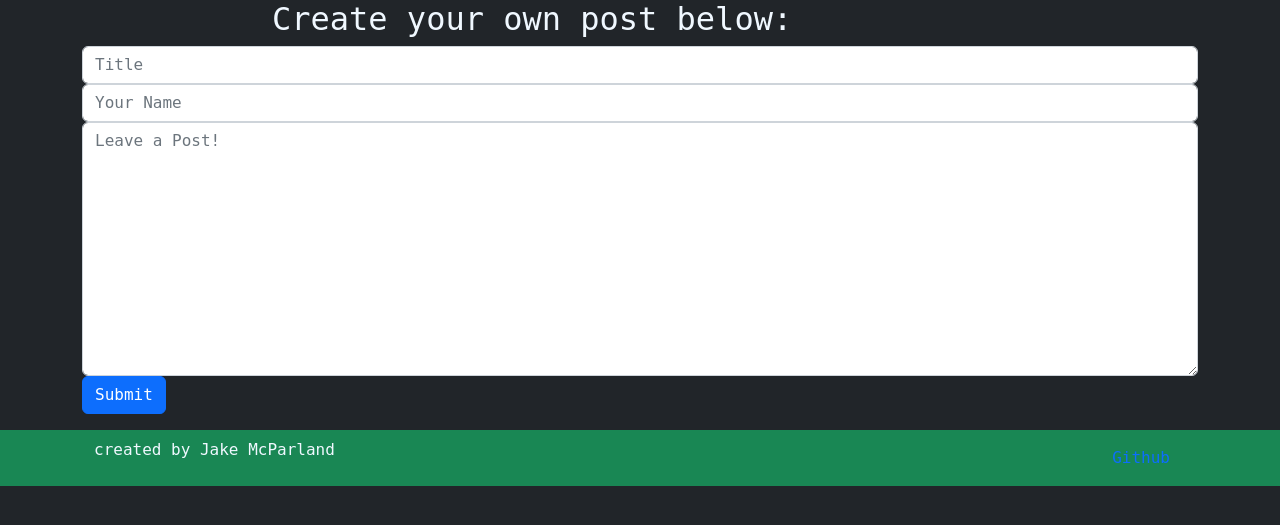
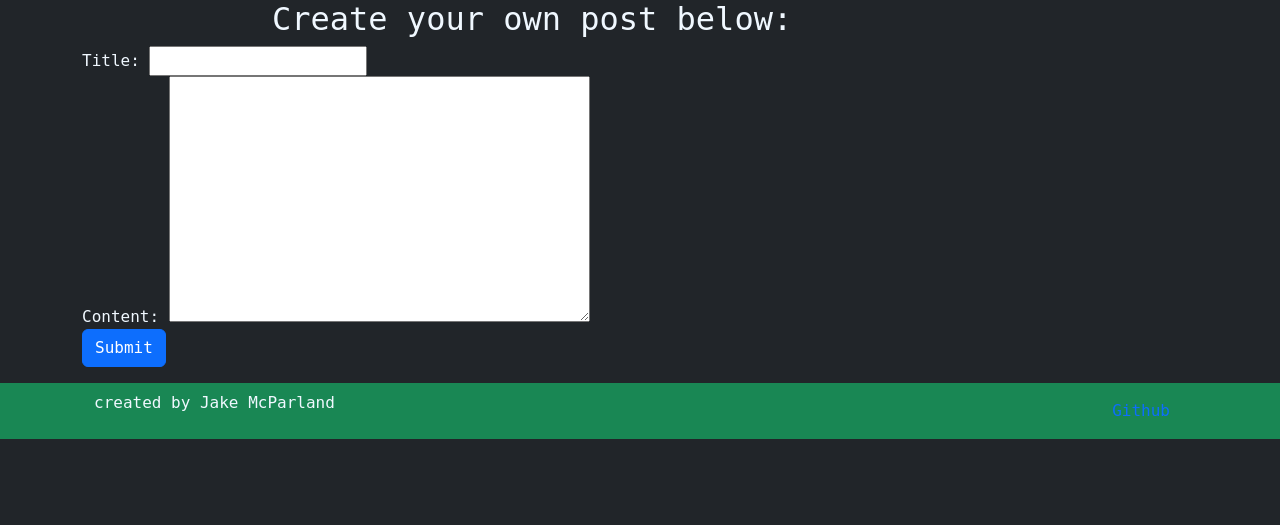
Before and after one commit to Jakemcp97/pp4-gamer-frontier-blog, a Django app: template templates/create_post.html in a window 1280 px wide. Shown: the part 70-595 px from the top of the page. Run offline with Django 3.2, Linux system fonts and the light colour scheme; the template is opened without the code that fills it: values that come from a table or form of the project are taken from there, others are empty.

Commit message:
another method of user created posts being added

```diff
--- a/blog/forms.py
+++ b/blog/forms.py
@@ -1,25 +1,9 @@
 from django.http import HttpResponse
 from django import forms
+from .models import post
 
 
-class PostForm(forms.Form):
-    title = forms.CharField(
-        max_length=255,
-        widget=forms.TextInput(attrs={
-            "class": "form-control",
-            "placeholder": "Title"
-        })
-    )
-    author = forms.CharField(
-        max_length=60,
-        widget=forms.TextInput(attrs={
-            "class": "form-control",
-            "placeholder": "Your Name"
-        })
-    )
-    content = forms.CharField(widget=forms.Textarea(
-        attrs={
-            "class": "form-control",
-            "placeholder": "Leave a Post!"
-        })
-    )
+class PostForm(forms.ModelForm):
+    class Meta:
+        model = post
+        fields = ['title', 'content']
--- a/blog/models.py
+++ b/blog/models.py
@@ -28,6 +28,10 @@ class post(models.Model):
     # post status
     status = models.IntegerField(choices=STATUS, default=0)
 
+    def save(self, *args, **kwargs):
+        self.url= slugify(self.title)
+        super(post, self).save(*args, **kwargs)
+
     class Meta:
         ordering = ['-created_on']
 
--- a/blog/urls.py
+++ b/blog/urls.py
@@ -6,8 +6,9 @@ from .views import *
 urlpatterns = [
     # home
     path('', views.postslist.as_view(), name='home'),
+    # add post
+    path('blog_post/', views.blog_post, name='blog_post'),
     # posts
     path('<slug:slug>/', views.postdetail.as_view(), name='post_detail'),
-    # add post
-    path('blog_post/', views.blog_post, name='blog_post')
+
 ]
--- a/templates/create_post.html
+++ b/templates/create_post.html
@@ -10,18 +10,15 @@
     </div>
     <div class="row">
         <div class="col-md-8-offset-md-2">
-          <form action="/post/" method="post">
+          <form action="" method="post">
             {% csrf_token %}
             <div class="form-group">
-                {{ post_form.title }}
+                Title: {{ form.title }}
             </div>
             <div class="form-group">
-                {{ post_form.author }}
+                Content: {{ form.content }}
             </div>
-            <div class="form-group">
-                {{ post_form.content }}
-            </div>
-            <a button type="submit" class="btn btn-primary" href="{% url 'home' %}" role="button">Submit</a>
+            <input button type="submit" class="btn btn-primary" role="button"></a>
 
         </form>
 
```
Also changed, not shown: blog/views.py (+8 -16 lines).
